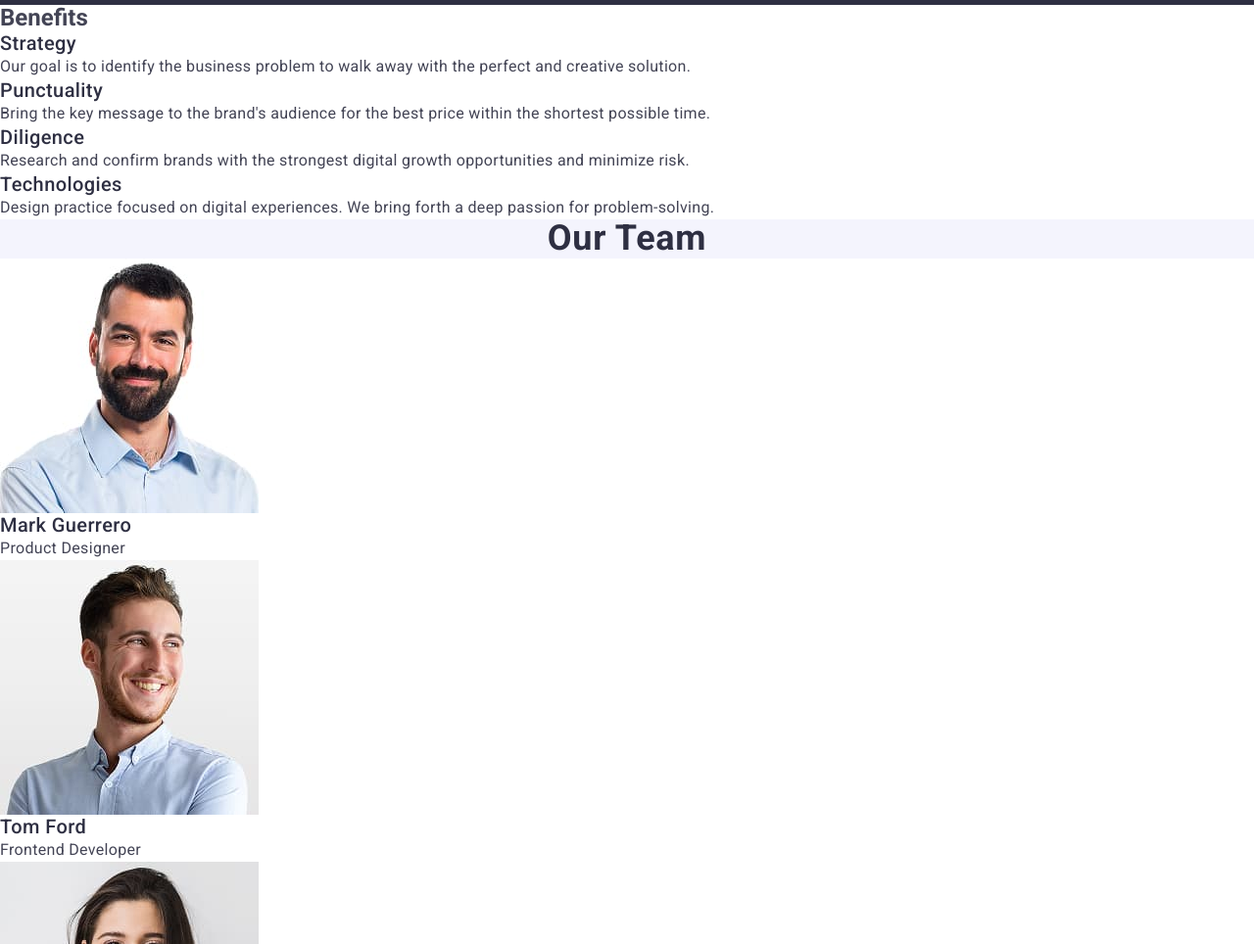
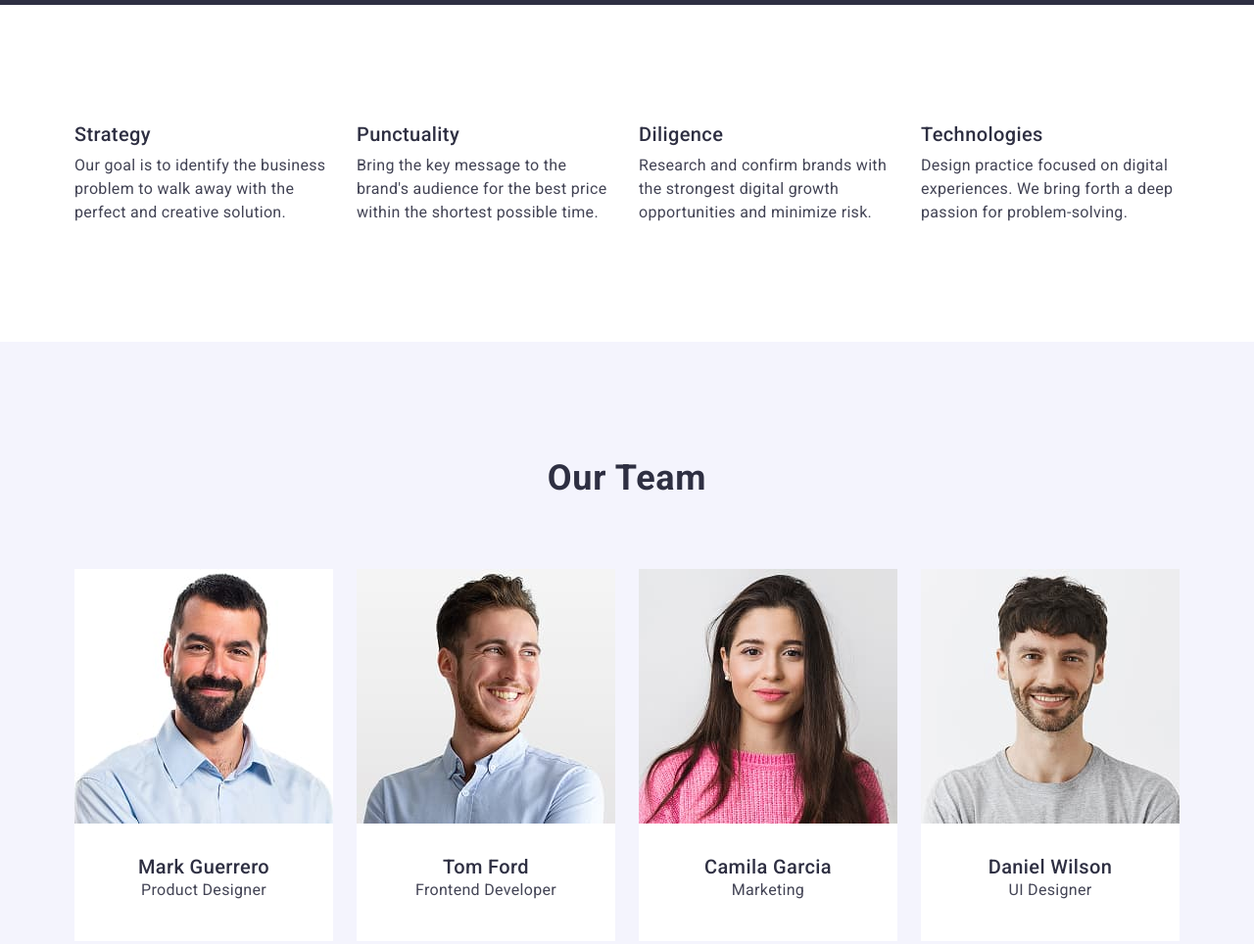
Before and after one commit to alina-voitseshyna/goit-markup-hw-03, a plain HTML site: page index.html in a window 1280 px wide. Shown: the part 620-1584 px from the top of the page at 98% size. Drawn offline with nearby package versions, Linux system fonts and the light colour scheme.

Commit message:
add styles section2+section3

```diff
--- a/css/styles.css
+++ b/css/styles.css
@@ -142,6 +142,7 @@ max-width: 496px;
   min-width: 169px;
   height: 56px;
   border: none;
+  border-radius: 4px;
 }
 
 .button:hover,
@@ -157,12 +158,39 @@ max-width: 496px;
   cursor: pointer;
 }
 
+.benefits {
+padding: 120px 0;
+}
+
+.visually-hidden {
+position: absolute;
+width: 1px;
+height: 1px;
+margin: -1px;
+border: 0;
+padding: 0;
+white-space: nowrap;
+clip-path: inset(100%);
+clip: rect(0 0 0 0);
+overflow: hidden;
+}
+
+.benefits-list {
+  display: flex;
+  gap: 24px;
+}
+
+.benefits-item {
+  width: calc((100% - 72px) / 4)
+}
+
 .benefits-titles {
 font-weight: 500;
 font-size: 20px;
 line-height: 1.2;
 letter-spacing: 0.02em;
 color: #2e2f42;
+margin-bottom: 8px;
 }
 
 .benefits-text {
@@ -173,7 +201,9 @@ letter-spacing: 0.02em;
 
 .team {
   background-color: #f4f4fd;
+  padding: 120px 0;
 }
+
 .team-title {
 font-size: 36px;
 line-height: 1.11;
@@ -181,11 +211,25 @@ letter-spacing: 0.02em;
 text-align: center;
 text-transform: capitalize;
 color: #2e2f42;
+margin-bottom: 72px;
+}
+
+.team-list {
+  display: flex;
+  gap: 24px;
 }
 
 .teammembers-list {
   background-color: #fff;
+  width: calc((100% - 72px) / 4)
 }
+
+.container-team {
+  padding: 32px 0;
+  text-align: center;
+  margin-bottom: 8px;
+}
+
 .teammember-name-title {
 font-weight: 500;
 font-size: 20px;
@@ -200,8 +244,6 @@ line-height: 1.5;
 letter-spacing: 0.02em;
 color: #434455;
 }
-
-
 
 .portfolio {
 font-size: 36px;
--- a/index.html
+++ b/index.html
@@ -43,30 +43,31 @@
       </section>
 
       <section class="benefits">
-        <h2>Benefits</h2>
-        <ul>
-          <li>
+        <div class="container">
+        <h2 class="visually-hidden">Benefits</h2>
+        <ul class="benefits-list">
+          <li class="benefits-item">
             <h3 class="benefits-titles">Strategy</h3>
             <p class="benefits-text">
               Our goal is to identify the business problem to walk away with the
               perfect and creative solution.
             </p>
           </li>
-          <li>
+          <li class="benefits-item">
             <h3 class="benefits-titles">Punctuality</h3>
             <p class="benefits-text">
               Bring the key message to the brand's audience for the best price
               within the shortest possible time.
             </p>
           </li>
-          <li>
+          <li class="benefits-item">
             <h3 class="benefits-titles">Diligence</h3>
             <p class="benefits-text">
               Research and confirm brands with the strongest digital growth
               opportunities and minimize risk.
             </p>
           </li>
-          <li>
+          <li class="benefits-item">
             <h3 class="benefits-titles">Technologies</h3>
             <p class="benefits-text">
               Design practice focused on digital experiences. We bring forth a
@@ -74,11 +75,13 @@
             </p>
           </li>
         </ul>
+        </div>
       </section>
 
       <section class="team">
+        <div class="container">
         <h2 class="team-title">Our Team</h2>
-        <ul>
+        <ul class="team-list">
           <li class="teammembers-list">
             <img
               src="./images/mark-guerrero.jpg"
@@ -86,8 +89,10 @@
               height="260"
               alt="Photo of Product Designer Mark Guerrero"
             />
+            <div class="container-team">
             <h3 class="teammember-name-title">Mark Guerrero</h3>
             <p class="job-title">Product Designer</p>
+            </div>
           </li>
           <li class="teammembers-list">
             <img
@@ -96,8 +101,10 @@
               height="260"
               alt="Photo of Frontend Developer Tom Ford"
             />
+            <div class="container-team">
             <h3 class="teammember-name-title">Tom Ford</h3>
             <p class="job-title">Frontend Developer</p>
+            </div>
           </li>
           <li class="teammembers-list">
             <img
@@ -106,8 +113,10 @@
               height="260"
               alt="Photo of Marketing Department member Camila Garcia"
             />
+            <div class="container-team">
             <h3 class="teammember-name-title">Camila Garcia</h3>
             <p class="job-title">Marketing</p>
+            </div>
           </li>
           <li class="teammembers-list">
             <img
@@ -116,10 +125,13 @@
               height="260"
               alt="Photo of UI Designer Daniel Wilson"
             />
+            <div class="container-team">
             <h3 class="teammember-name-title">Daniel Wilson</h3>
             <p class="job-title">UI Designer</p>
+            </div>
           </li>
         </ul>
+        </div>
       </section>
 
       <section>
```
